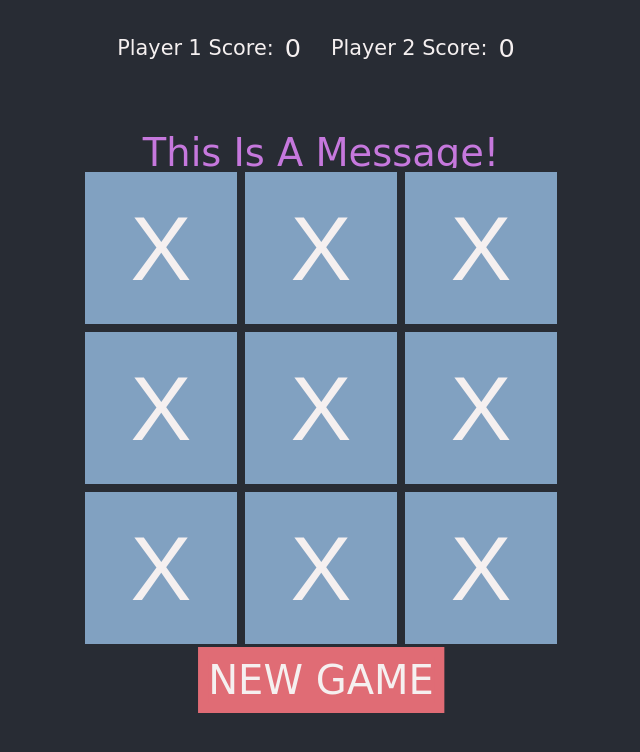
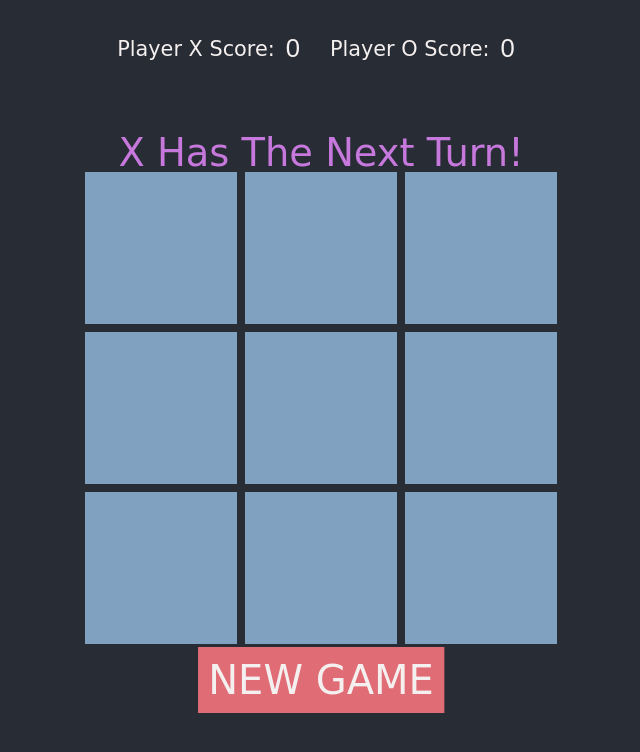
Before and after one commit to zahimeen/tic-tac-toe, a plain HTML site: page src/index.html in a window 1280 px wide. Shown: the whole page, without its empty margins (319-959 px from the left). Drawn offline with Linux system fonts and the light colour scheme.

Commit message:
functionality: new game, message, scores

```diff
--- a/src/index.html
+++ b/src/index.html
@@ -11,9 +11,9 @@
 
         <main class="app">
             <div class="scoreboard">
-                <p class="score__label score__label--0">player 1 score:</p>
+                <p class="score__label score__label--0">player x score:</p>
                 <p class="score__value score__value--0">0</p>
-                <p class="score__label score__label--1">player 2 score:</p>
+                <p class="score__label score__label--1">player o score:</p>
                 <p class="score__value score__value--1">0</p>
             </div>
 
--- a/src/script.js
+++ b/src/script.js
@@ -1,8 +1,17 @@
 const containerBoard = document.querySelector(".board");
+const btnNewGame = document.querySelector(".new-game__btn");
+const labelMessage = document.querySelector(".message__label");
+const valueScores = [...document.querySelectorAll(".score__value")];
+
+const boardLength = 3;
+const gameWinningLength = 3;
+
+let guiBoard, localBoard, scores;
 
 const createBoard = function (length = 3) {
     containerBoard.replaceChildren();
 
+    const board = [];
     const style = `
         max-height: calc(var(--board-max-length) / ${length});
         min-height: calc(var(--board-min-length) / ${length});
@@ -13,7 +22,6 @@ const createBoard = function (length = 3) {
         font-size: calc(var(--board-min-length) / ${length + 0.5});
     `;
 
-    const board = [];
     for (let y = 0; y < length; y++) {
         board.push([]);
         for (let x = 0; x < length; x++) {
@@ -26,16 +34,31 @@ const createBoard = function (length = 3) {
                     type="button"
                     class="board__btn pos--x-${x} pos--y-${y}"
                     style="${style}"
-                >X</button>
-            `,
+                ></button>
+                `,
             );
         }
     }
 
-    return {
-        guiBoard: [...document.querySelectorAll(".board__btn")],
-        localBoard: board,
-    };
+    localBoard = board;
+    guiBoard = [...document.querySelectorAll(".board__btn")];
 };
 
-let { guiBoard, localBoard: board } = createBoard(3);
+const updateScores = (player) => {
+    if (player + 1) scores[player]++;
+    valueScores.forEach((score, i) => (score.textContent = scores[i]));
+};
+
+const updateMessage = (msg) => (labelMessage.textContent = msg);
+
+const createGame = function () {
+    scores = [0, 0];
+
+    createBoard(boardLength);
+    updateScores();
+    updateMessage("X has the next turn!");
+};
+
+createGame();
+
+btnNewGame.addEventListener("click", createGame);
--- a/src/style.css
+++ b/src/style.css
@@ -93,7 +93,7 @@ body {
 .score__value {
     margin-left: 4px;
     margin-right: 20px;
-    font-family: cursive;
+    font-family: sans-serif;
     font-size: 1.6rem;
 }
 
```
